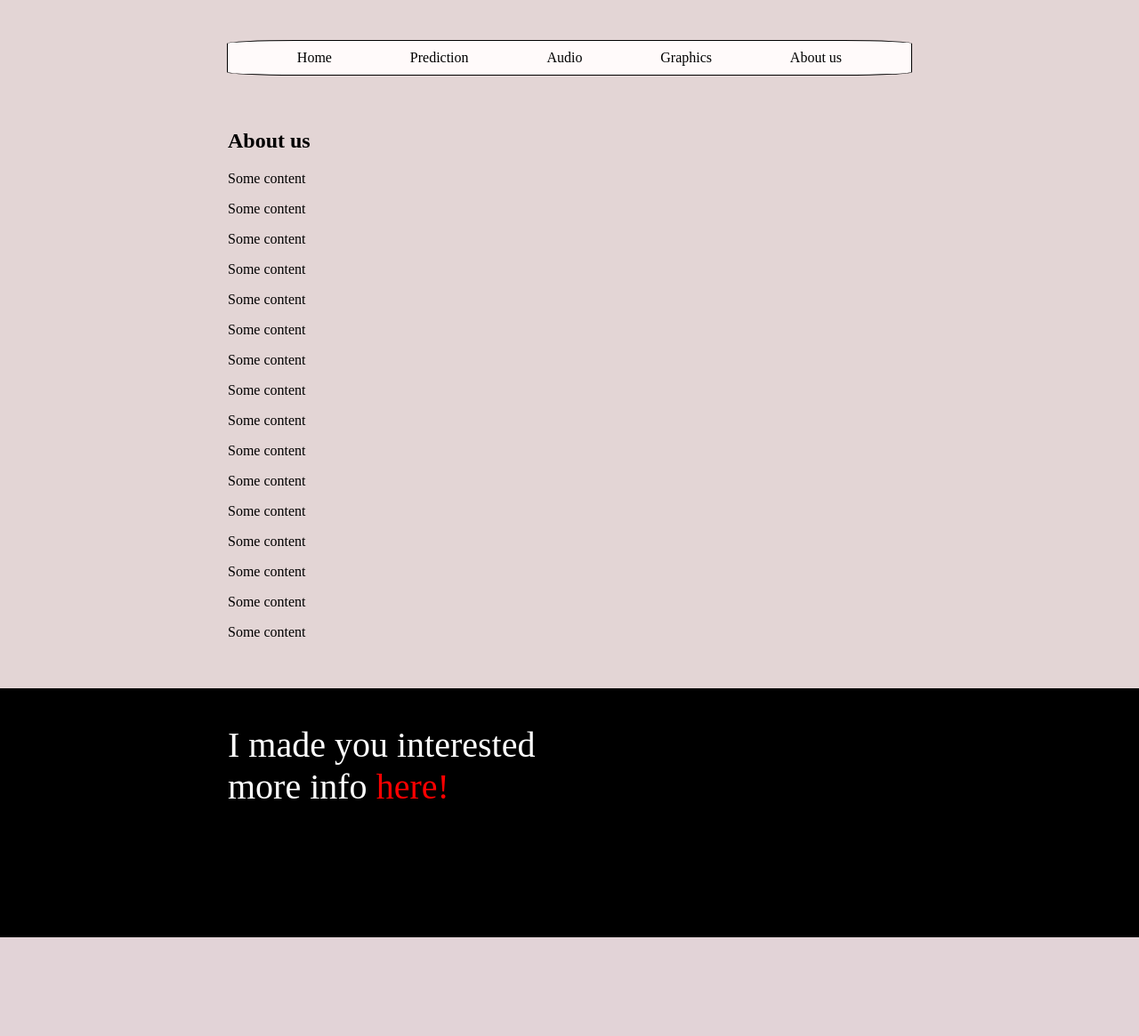
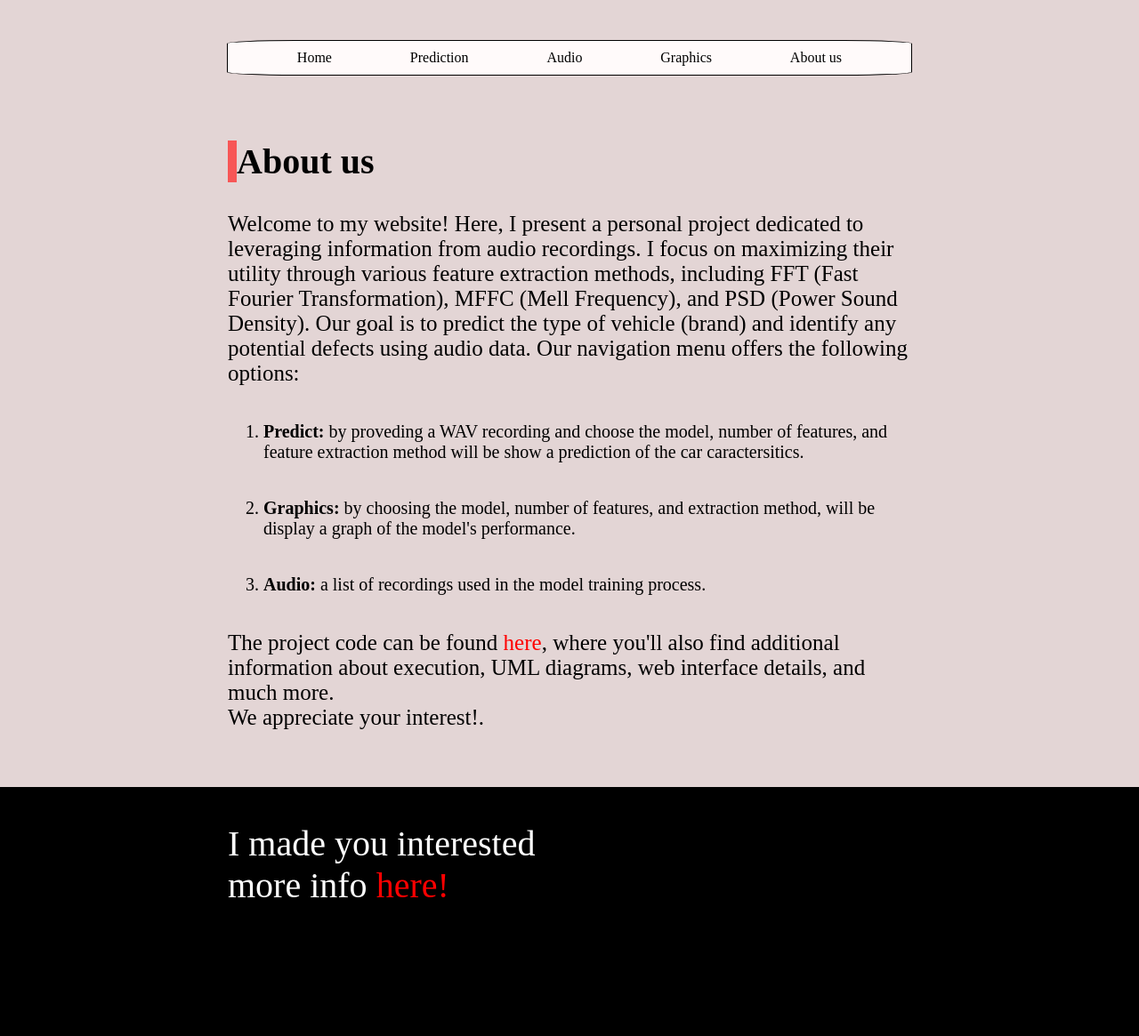
Before and after one commit to CiocanAlexandru/Acceleration-Vehicles-and-Fault-Detection, a PHP site: page /About in a window 1280 px wide. Shown: the part 367-1532 px from the top of the page at 89% size. Before the commit the page ends 1421 px from the top, so only its background shows below. Run offline with PHP 8.4, Linux system fonts and the light colour scheme; some libraries are stand-ins or nearby versions.

Commit message:
Website Desing almost done

```diff
--- a/Web_Interface/styles/About_us.css
+++ b/Web_Interface/styles/About_us.css
@@ -0,0 +1,18 @@
+.content h1{
+    font-size:40px;
+    border-left:10px solid rgb(247, 86, 86);
+}
+.content p {
+    font-size:25px;
+}
+.content ol
+{
+    font-size: 20px;
+
+
+}
+.content ol li
+{
+    margin-top: 2em;
+    margin-bottom:2em ;
+}
--- a/Web_Interface/view/About_us.php
+++ b/Web_Interface/view/About_us.php
@@ -28,22 +28,21 @@
     <section>
         <div class="content">
         <h1>About us</h1>
-        <p>Some content</p>
-        <p>Some content</p>
-        <p>Some content</p>
-        <p>Some content</p>
-        <p>Some content</p>
-        <p>Some content</p>
-        <p>Some content</p>
-        <p>Some content</p>
-        <p>Some content</p>
-        <p>Some content</p>
-        <p>Some content</p>
-        <p>Some content</p>
-        <p>Some content</p>
-        <p>Some content</p>
-        <p>Some content</p>
-        <p>Some content</p>
+          <p>
+    Welcome to my website! Here, I present a personal project dedicated to leveraging information from audio recordings. I focus on maximizing their utility through various feature extraction methods, including FFT (Fast Fourier Transformation), MFFC (Mell Frequency), and PSD (Power Sound Density).
+
+    Our goal is to predict the type of vehicle (brand) and identify any potential defects using audio data. Our navigation menu offers the following options:
+    <ol>
+    <li><strong>Predict:</strong> by proveding a WAV recording and  choose the model, number of features, and feature extraction method will be show a prediction of the car caractersitics.</li>
+    <li><strong>Graphics:</strong> by choosing the model, number of features, and extraction method, will be display a graph of the model's performance.</li>
+    <li><strong>Audio:</strong>  a list of recordings used in the model training process.</li>
+    </ol>
+    </p>
+    <p>
+    The project code can be found <a href="link_to_code">here</a>, where you'll also find additional information about execution, UML diagrams, web interface details, and much more.
+
+    <br>We appreciate your interest!.
+    </p>
         </div>
     </section>
     <footer>
```
Also changed, not shown: Web_Interface/styles/Audio.css (+48 -0 lines), Web_Interface/styles/Home.css (added, +34 -0 lines), Web_Interface/view/Audio.php (+7 -22 lines), Web_Interface/view/index.php (+10 -17 lines), Web_Interface/.htaccess.
